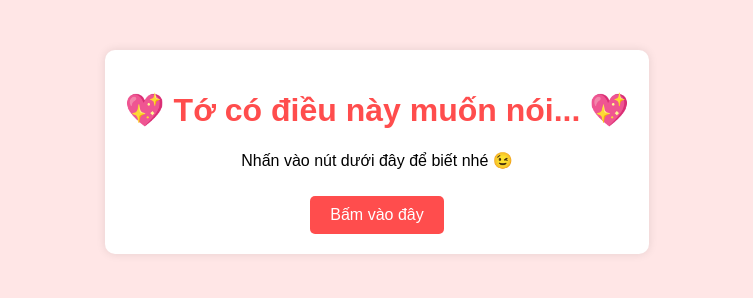
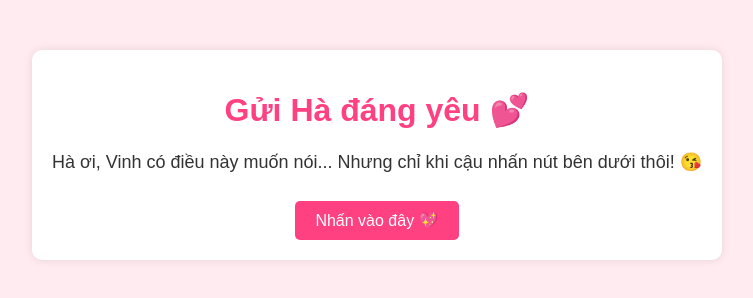
Before and after one commit to Cailcuto/Cailcuto, a plain HTML site: page index.html in a window 1280 px wide. Shown: the whole page, without its empty margins (263-1016 px from the left). Drawn offline with Linux system fonts and the light colour scheme.

Commit message:
Update index.html

```diff
--- a/index.html
+++ b/index.html
@@ -3,12 +3,12 @@
 <head>
     <meta charset="UTF-8">
     <meta name="viewport" content="width=device-width, initial-scale=1.0">
-    <title>Gửi đến người tớ thích ❤️</title>
+    <title>Gửi đến Hà 💖</title>
     <style>
         body {
             text-align: center;
             font-family: Arial, sans-serif;
-            background-color: #ffe6e6;
+            background-color: #ffebf0;
             margin: 50px;
         }
         .container {
@@ -19,10 +19,14 @@
             display: inline-block;
         }
         h1 {
-            color: #ff4d4d;
+            color: #ff4081;
+        }
+        p {
+            font-size: 18px;
+            color: #333;
         }
         button {
-            background-color: #ff4d4d;
+            background-color: #ff4081;
             color: white;
             border: none;
             padding: 10px 20px;
@@ -32,23 +36,25 @@
             margin-top: 10px;
         }
         button:hover {
-            background-color: #cc0000;
+            background-color: #d81b60;
         }
         #message {
             display: none;
             margin-top: 20px;
-            font-size: 18px;
-            color: #333;
+            font-size: 20px;
+            color: #d81b60;
+            font-weight: bold;
         }
     </style>
 </head>
 <body>
 
     <div class="container">
-        <h1>💖 Tớ có điều này muốn nói... 💖</h1>
-        <p>Nhấn vào nút dưới đây để biết nhé 😉</p>
-        <button onclick="showMessage()">Bấm vào đây</button>
-        <p id="message">Tớ thích cậu nhiều lắm! 💘 Chúng ta đi chơi cùng nhau nhé? 😊</p>
+        <h1>Gửi Hà đáng yêu 💕</h1>
+        <p>Hà ơi, Vinh có điều này muốn nói... Nhưng chỉ khi cậu nhấn nút bên dưới thôi! 😘</p>
+        <button onclick="showMessage()">Nhấn vào đây 💖</button>
+        <p id="message">Hà à, cậu có biết không? Mỗi ngày tớ đều nghĩ về cậu... 💕
+        Tớ thích cậu nhiều lắm! Làm người yêu tớ nhé? 😳💞</p>
     </div>
 
     <script>
```
